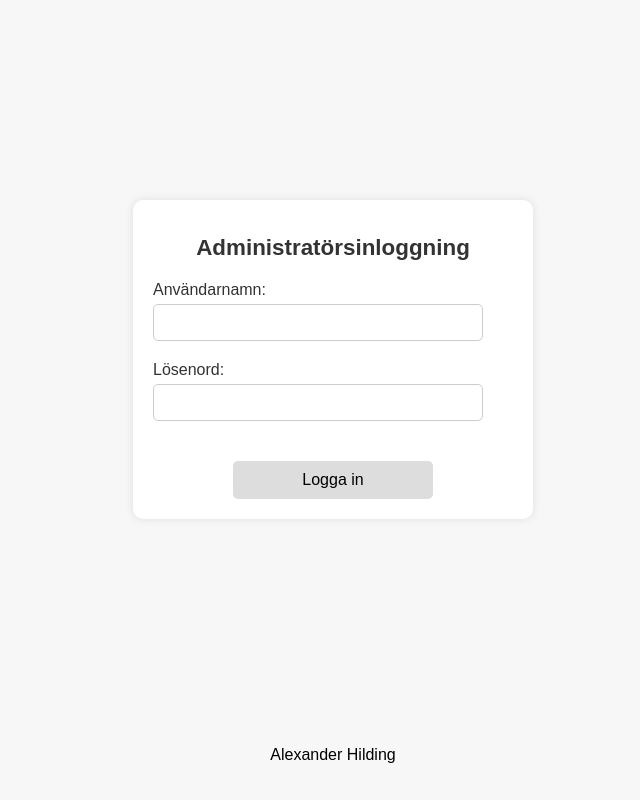
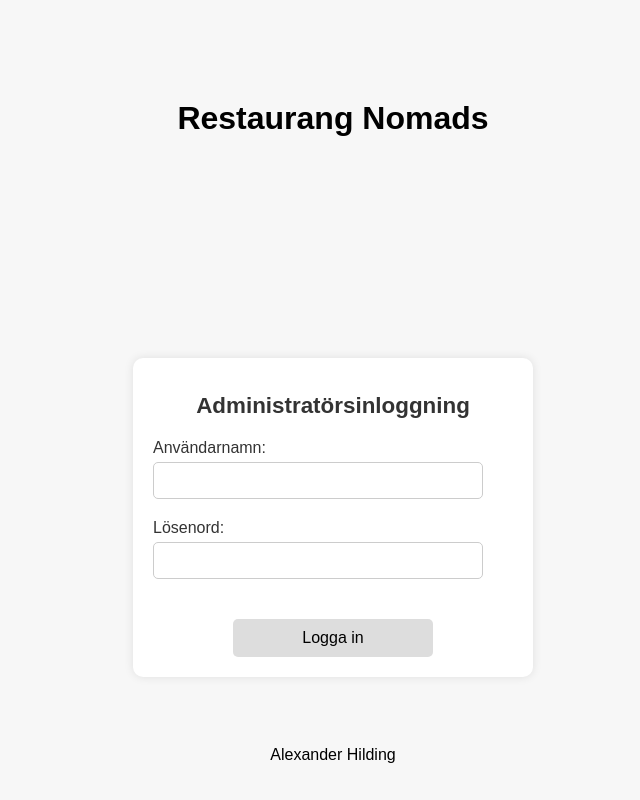
Before and after one commit to hildingx/dt207g_project_frontend_admin_interface, a website built with Parcel: page src/index.html in a window 1280 px wide. Shown: the whole page, without its empty margins (307-947 px from the left). Built offline with nearby package versions, Linux system fonts and the light colour scheme.

Commit message:
Små fix styles

```diff
--- a/src/css/_layout.scss
+++ b/src/css/_layout.scss
@@ -5,6 +5,13 @@ body {
     flex-direction: column;
     min-height: 100vh;
     margin: 0;
+}
+
+header {
+    h1 {
+        text-align: center;
+        margin-top: 100px;
+    }
 }
 
 nav {
--- a/src/css/_login.scss
+++ b/src/css/_login.scss
@@ -1,6 +1,6 @@
 .login-container {
     background-color: #ffffff;
-    margin-top: 25vh;
+    margin-top: 200px;
     padding: 20px;
     border-radius: 10px;
     box-shadow: 0 0 10px rgba(0, 0, 0, 0.1);
--- a/src/index.html
+++ b/src/index.html
@@ -11,7 +11,7 @@
 </head>
 <body>
     <header>
-
+        <h1>Restaurang Nomads</h1>
     </header>
     <main>
         <!-- Inloggningsruta -->
```
